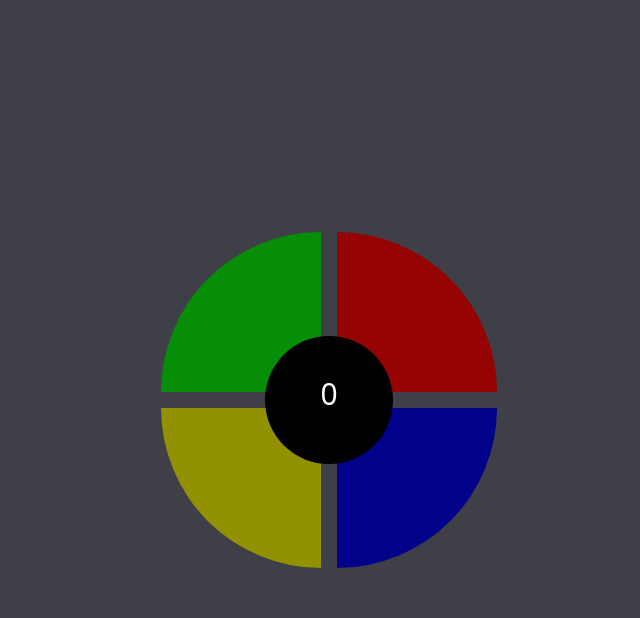
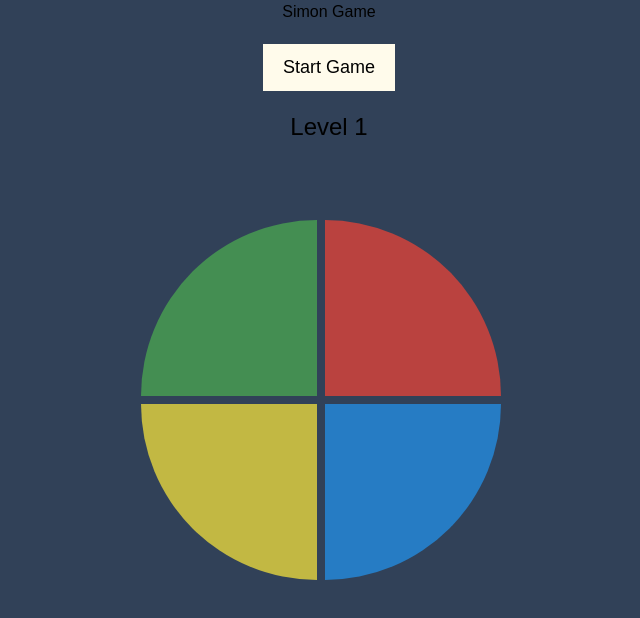
Before and after one commit to SaanviPatil14/simon-says, a website: page src/index.html in a window 1280 px wide. Both pictures are taken after a click on the button "Start Game". Shown: the whole page, without its empty margins (311-951 px from the left). Drawn offline with Linux system fonts and the light colour scheme.

Commit message:
js completed

```diff
--- a/src/index.html
+++ b/src/index.html
@@ -7,22 +7,22 @@
     <link href="output.css" rel="stylesheet">
     <link href="style.css" rel="stylesheet">
 </head>
-<body class="bg-zinc-700 items-center">
-    <div class="start absolute">
-        <button class="bg-white text-zinc-700 rounded-lg h-9 text-center w-28 text-lg font-semibold">Start Game</button>
+<body class="bg-slate-700 items-center">
+
+    <div class="container text-center">
+        <div class="show">
+            <div><h1>Simon Game</h1></div>
+            <button id="start-btn" class="py-2.5 px-5 bg-amber-50">Start Game</button>
+            <div class="game-status text-2xl mt-5" id="status">Press Start to play!</div>
+        </div>
+        <div class="button-container absolute flex flex-wrap w-96 items-center">
+            <div id="green" class="color-btn green rounded-tl-full w-44 h-44 cursor-pointer mx-1 my-1"></div>
+            <div id="red" class="color-btn red rounded-tr-full w-44 h-44 cursor-pointer mx-1 my-1"></div>
+            <div id="yellow" class="color-btn yellow rounded-bl-full w-44 h-44 cursor-pointer mx-1 my-1"></div>
+            <div id="blue" class="color-btn blue rounded-br-full w-44 h-44 cursor-pointer mx-1 my-1"></div>
+        </div>
     </div>
 
-    <div class="absolute box hide">
-    <div class="items-center flex w-96 flex-wrap justify-center left-52">
-        <div class="w-40 h-40 mx-2 my-2 rounded-tl-full color1"></div>
-        <div class="w-40 h-40 mx-2 my-2 rounded-tr-full color2"></div>
-        <div class="w-40 h-40 mx-2 my-2 rounded-bl-full color3"></div>
-        <div class="w-40 h-40 mx-2 my-2 rounded-br-full color4"></div>
-    </div>
-    <div class="w-32 h-32 bg-black translate-z-1 top-28 left-32 absolute rounded-full text-center text-white py-10 text-3xl" id="countValue">
-        0
-    </div>
-</div>
-<script src="javascript.js"></script>
+    <script src="javascript.js"></script>
 </body>
 </html>
--- a/src/javascript.js
+++ b/src/javascript.js
@@ -1,67 +1,84 @@
-const startButton = document.querySelector(".start");
-const boxes =  document.querySelector(".box");
-const countValue = document.getElementById("count");
+const colors = ['green', 'red', 'yellow', 'blue'];
+    let gameSequence = [];
+    let playerSequence = [];
+    let level = 0;
+    let gameStarted = false;
 
-const colors = {
-    color1: {
-      current: "#068e06",
-      new: "#11e711",
-    },
-    color2: {
-      current: "#950303",
-      new: "#fd2a2a",
-    },
-    color3: {
-      current: "#919102",
-      new: "#fafa18",
-    },
-    color4: {
-      current: "#01018a",
-      new: "#2062fc",
-    },
-};
+    const result = document.getElementById('status');
+    const startBtn = document.getElementById('start-btn');
+    const colorButtons = colors.map(color => document.getElementById(color));
 
-let randomColors = [];
-//let pathGeneratorBool = false;
-let count=0 ,clickCount = 0;
 
-startButton.addEventListener("click",() =>{
-    console.log("checked");
-    startButton.classList.add("hide");
-    boxes.classList.remove("hide");
-    boxes.classList.add("show");
-    generateSequence();
+    startBtn.addEventListener('click', () => {
+      if (!gameStarted) {
+          startGame();
+      }
+  });
+
+  // Start a new game
+  function startGame() {
+      gameStarted = true;
+      level = 0;
+      gameSequence = [];
+      playerSequence = [];
+      result.innerText = `Level ${level}`;
+      nextLevel();
+  }
+
+  // Generate the next level and add a random color to the sequence
+  function nextLevel() {
+      level++;
+      playerSequence = [];
+      result.innerText = `Level ${level}`;
+      const randomColor = colors[Math.floor(Math.random() * colors.length)];
+      gameSequence.push(randomColor);
+      showSequence();
+  }
+
+  // Show the sequence to the player with a delay
+  function showSequence() {
+      let index = 0;
+      const interval = setInterval(() => {
+          const color = gameSequence[index];
+          highlightButton(color);
+          index++;
+          if (index === gameSequence.length) {
+              clearInterval(interval);
+          }
+
+      }, 600);
+  }
+
+  // Highlight the color button
+  function highlightButton(color) {
+    const button = document.getElementById(color);
+    button.classList.add('active');
+    setTimeout(() => {
+        button.classList.remove('active');
+    }, 300);
+}
+
+// Check if the player's sequence is correct
+colorButtons.forEach(button => {
+    button.addEventListener('click', () => {
+      if (gameStarted) {
+        highlightButton(button.id);
+        playerSequence.push(button.id);
+        checkPlayerSequence();
+    }
+    });
 });
 
-const generateSequence = () => {
-    randomColors.push(generateRandomValue(colors));
-    count = randomColors.length;
-    //pathGeneratorBool = true;
-    pathDecide(count);
-    console.log(randomColors);
-    console.log(count);
-};
+// Compare the player's input with the game sequence
+function checkPlayerSequence() {
+    const currentIndex = playerSequence.length - 1;
+    if (playerSequence[currentIndex] !== gameSequence[currentIndex]) {
+        result.innerText = 'Game Over! Click Start to play again.';
+        gameStarted = false;
+        return;
+    }
 
-const generateRandomValue = (obj) => {
-  let arr = Object.keys(obj);
-  return arr[Math.floor(Math.random() * arr.length)];
-};
-
-const pathDecide = async (count) => {
-  count.innerText = count;
-  for (let i of randomColors) {
-    let currentColor = document.querySelector(`.${i}`);
-    await delay(500);
-    currentColor.style.backgroundColor = `${colors[i]["new"]}`;
-    await delay(600);
-    currentColor.style.backgroundColor = `${colors[i]["current"]}`;
-    await delay(600);
-  }
-  //pathGeneratorBool = false;
-};
-
-async function delay(time) {
-  return await new Promise((resolve) => {
-    setTimeout(resolve, time);
-  });
+    if (playerSequence.length === gameSequence.length) {
+        setTimeout(nextLevel, 1000);
+    }
 }
--- a/src/style.css
+++ b/src/style.css
@@ -1,41 +1,27 @@
-*{
-    box-sizing: border-box;
-}
 
-.box{
-    transform: translate(-50%,-50%);
-    left:50%;
-    top: 50%;
-}
+        body {
+            font-family: 'Arial', sans-serif;
+            margin: 0;
+        }
 
-/*button*/
-.start{
-    transform: translate(-50%,-50%);
-    left:50%;
-    top: 50%;
-    z-index: 2;
-}
+        .button-container {
+            transform: translate(-50%, -50%);
+            top: 50%;
+            left: 50%;
+        }
+        .color-btn {
+            opacity: 0.7;
+            transition: opacity 0.3s ease;
+        }
+        .green { background-color: #4caf50; }
+        .red { background-color: #f44336; }
+        .yellow { background-color: #ffeb3b; }
+        .blue { background-color: #2196f3; }
+        .active { background-color: white; }
 
-.hide{
-    visibility: hidden;
-}
-
-.show{
-    visibility: visible;
-}
-
-.color1{
-    background-color: #068e06;
-}
-
-.color2{
-    background-color: #950303;
-}
-
-.color3{
-    background-color: #919102;
-}
-
-.color4{
-    background-color: #01018a;
-}
+        #start-btn {
+            font-size: 18px;
+            border: none;
+            cursor: pointer;
+            margin-top: 20px;
+        }
```
Also changed, not shown: src/output.css.
